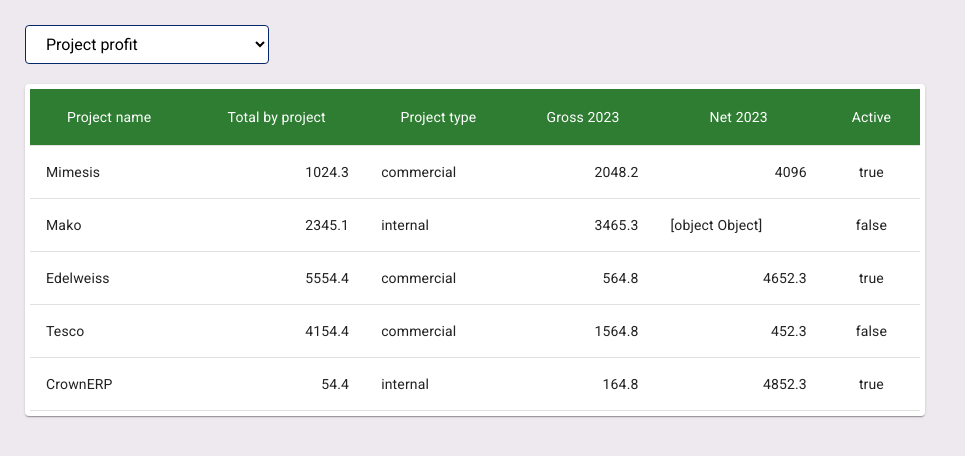
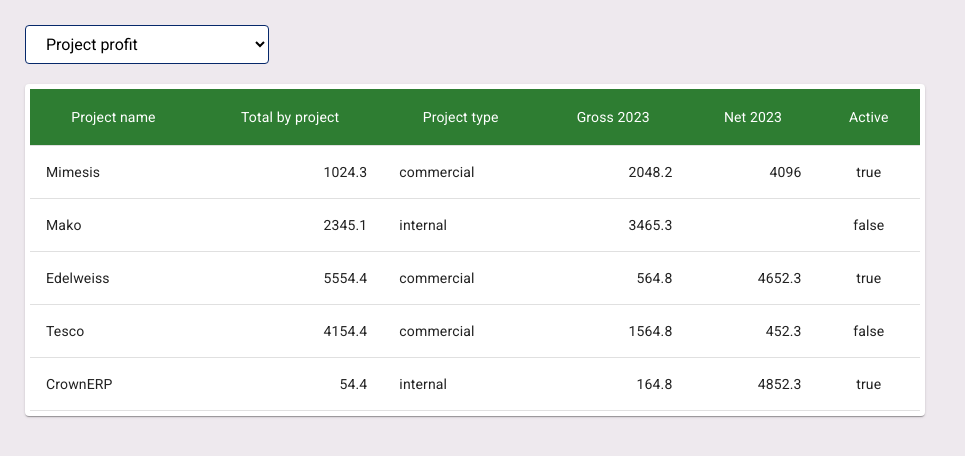
Before and after one commit to AleksandraBakhcheva/md-test_app, a React (Create React App) app: page / in a window 1280 px wide. Shown: the top 456 px of the page, without its empty margins (0-965 px from the left). Built offline with nearby package versions, Linux system fonts and the light colour scheme.

Commit message:
add check for d-property and correct styles

```diff
--- a/src/assets/components/TableDraft/TableDraft.scss
+++ b/src/assets/components/TableDraft/TableDraft.scss
@@ -9,3 +9,9 @@
 #center {
   text-align: center;
 }
+
+.d-property {
+  display: block;
+  padding: 0;
+  text-align: right;
+}
--- a/src/assets/components/TableDraft/TableDraft.tsx
+++ b/src/assets/components/TableDraft/TableDraft.tsx
@@ -48,7 +48,11 @@ export const TableDraft = (props: TableProps) => {
                         : "left"
                     }
                   >
-                    {item.toString()}
+                    {item.hasOwnProperty("d") ? (
+                      <span className="d-property">{}</span>
+                    ) : (
+                      item.toString()
+                    )}
                   </TableCell>
                 ))}
               </TableRow>
```
